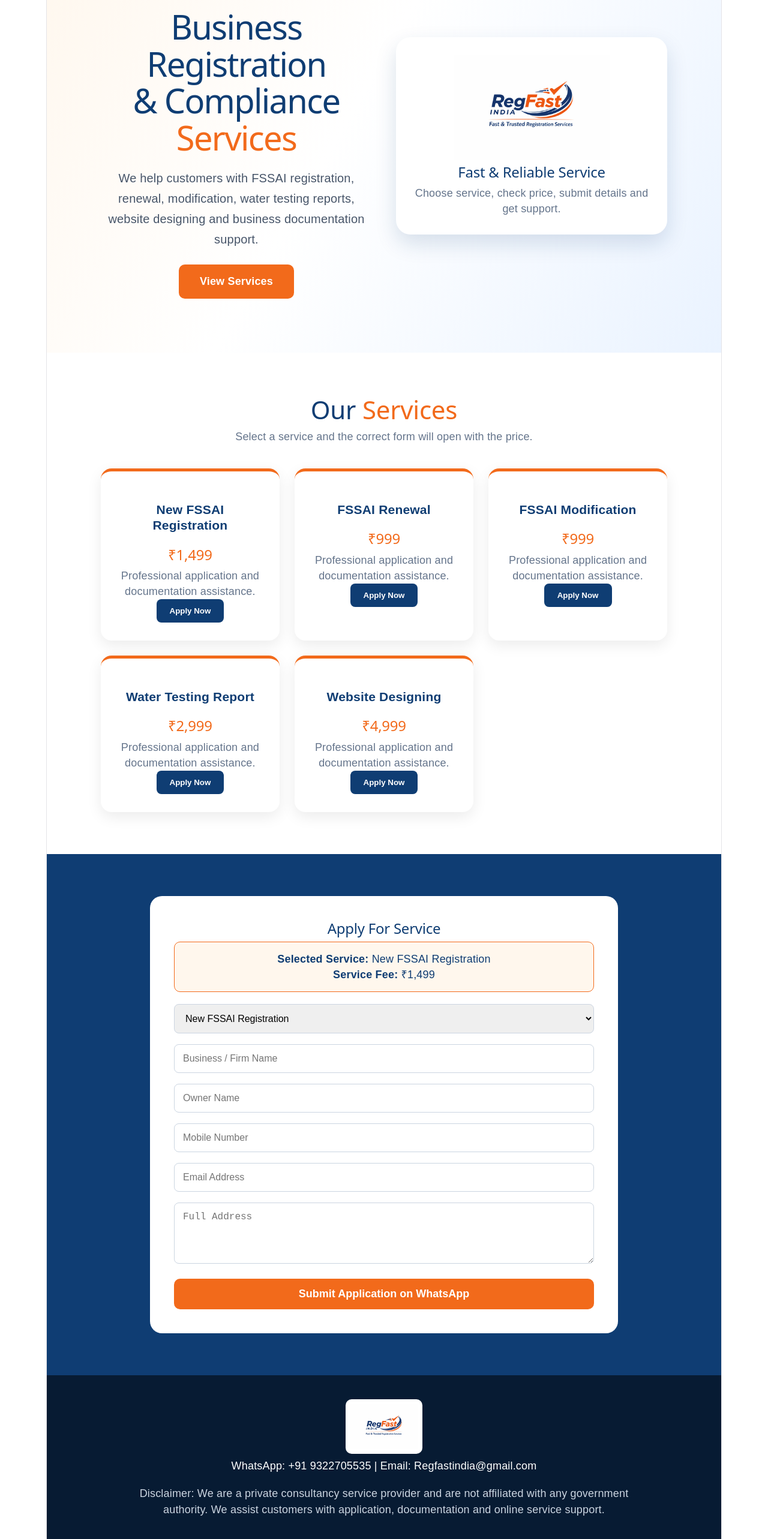
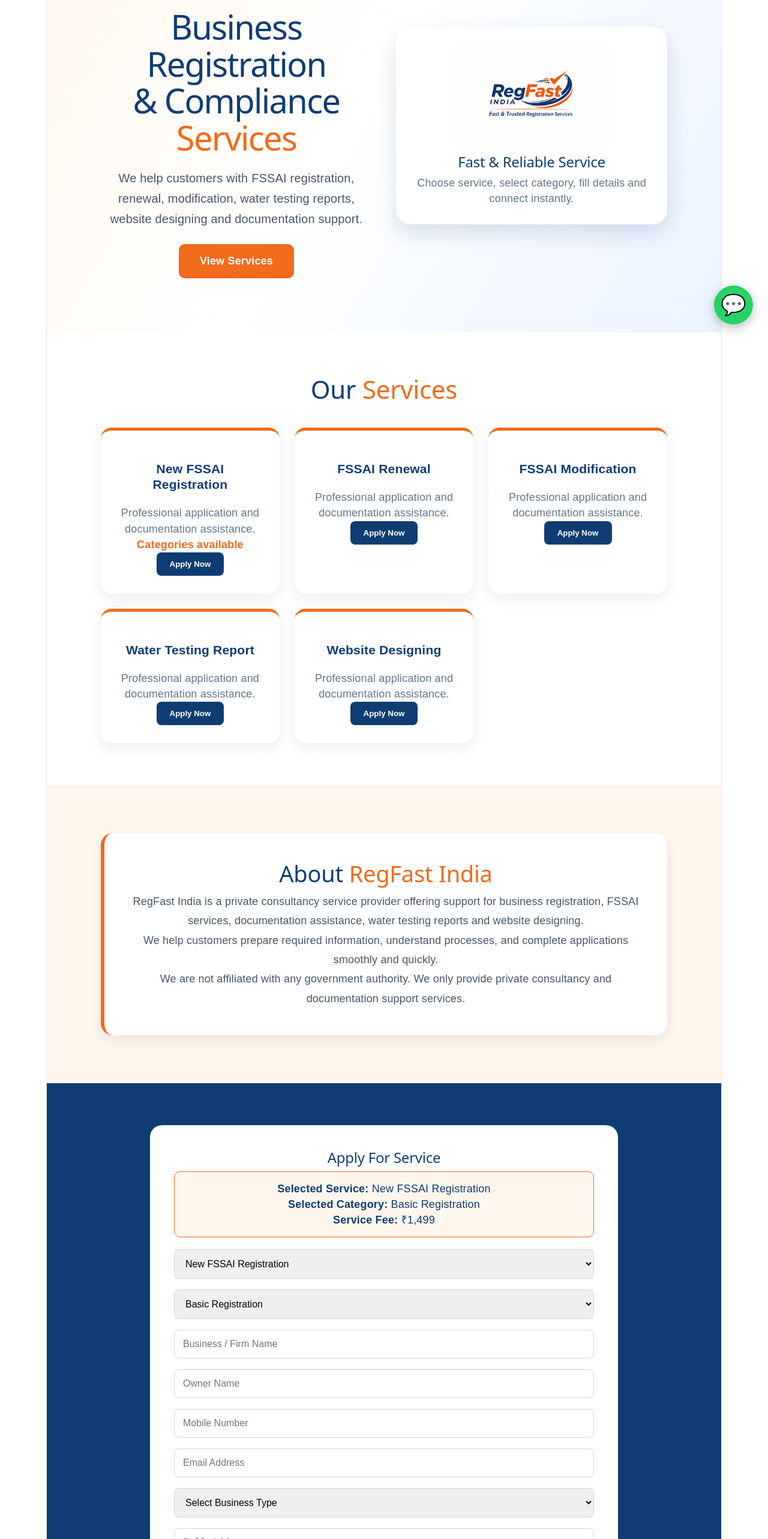
Before and after one commit to shirkeadityaa33-hub/driving-license-site, a React (Vite) app: page / in a window 1280 px wide. Shown: the part 234-2800 px from the top of the page at 60% size. Built offline with nearby package versions, Linux system fonts and the light colour scheme.

Commit message:
added fssai categories

```diff
--- a/src/App.jsx
+++ b/src/App.jsx
@@ -7,7 +7,12 @@
     {
       name: "New FSSAI Registration",
       price: "₹1,499",
-      fields: ["businessName", "ownerName", "phone", "email", "address"],
+      categories: [
+        { name: "Basic Registration", price: "₹1,499" },
+        { name: "State License", price: "₹4,999" },
+        { name: "Central License", price: "₹9,999" },
+      ],
+      fields: ["businessName", "ownerName", "phone", "email", "businessType", "address"],
     },
     {
       name: "FSSAI Renewal",
@@ -32,7 +37,7 @@
   ];
 
   const [selectedService, setSelectedService] = useState(services[0]);
-  const [success, setSuccess] = useState(false);
+  const [selectedCategory, setSelectedCategory] = useState(services[0].categories[0]);
 
   const [formData, setFormData] = useState({
     businessName: "",
@@ -45,6 +50,8 @@
     changesRequired: "",
     city: "",
     websiteType: "",
+    websiteType: "",
+    businessType: "",
     message: "",
   });
 
@@ -59,27 +66,41 @@
     changesRequired: "Changes Required",
     city: "City",
     websiteType: "Website Type",
+    businessType: "Business Type",
     message: "Message / Requirement",
+  };
+
+  const getCurrentPrice = () => {
+    if (selectedService.categories) return selectedCategory.price;
+    return selectedService.price;
   };
 
   const selectService = (service) => {
     setSelectedService(service);
-    setSuccess(false);
+    if (service.categories) {
+      setSelectedCategory(service.categories[0]);
+    } else {
+      setSelectedCategory(null);
+    }
     document.getElementById("apply").scrollIntoView({ behavior: "smooth" });
-  };
-
-  const handleChange = (e) => {
-    setSuccess(false);
-    setFormData({
-      ...formData,
-      [e.target.name]: e.target.value,
-    });
   };
 
   const handleServiceChange = (e) => {
     const service = services.find((item) => item.name === e.target.value);
     setSelectedService(service);
-    setSuccess(false);
+
+    if (service.categories) {
+      setSelectedCategory(service.categories[0]);
+    } else {
+      setSelectedCategory(null);
+    }
+  };
+
+  const handleChange = (e) => {
+    setFormData({
+      ...formData,
+      [e.target.name]: e.target.value,
+    });
   };
 
   const handleSubmit = (e) => {
@@ -94,22 +115,16 @@
     const whatsappMessage = `New Service Application
 
 Service: ${selectedService.name}
-Price: ${selectedService.price}
+Category: ${selectedCategory ? selectedCategory.name : "-"}
+Price: ${getCurrentPrice()}
 
 Client Details:
-${details}
-
-Confirmation Message:
-Stay tuned. Our executive will reach you soon with details about ${selectedService.name}.`;
+${details}`;
 
     window.open(
-      `https://wa.me/${whatsappNumber}?text=${encodeURIComponent(
-        whatsappMessage
-      )}`,
+      `https://wa.me/${whatsappNumber}?text=${encodeURIComponent(whatsappMessage)}`,
       "_blank"
     );
-
-    setSuccess(true);
   };
 
   const renderField = (field) => {
@@ -127,18 +142,25 @@
       );
     }
 
-    if (field === "changesRequired" || field === "address" || field === "message") {
+    if (field === "businessType") {
       return (
-        <textarea
+        <select
           key={field}
           name={field}
-          placeholder={fieldLabels[field]}
-          rows="4"
           value={formData[field]}
           onChange={handleChange}
           required
           style={inputStyle}
-        />
+        >
+          <option value="">Select Business Type</option>
+          <option>Restaurant</option>
+          <option>Cloud Kitchen</option>
+          <option>Food Manufacturer</option>
+          <option>Food Trader</option>
+          <option>Food Distributor</option>
+          <option>Retail Shop</option>
+          <option>Other</option>
+        </select>
       );
     }
 
@@ -157,8 +179,22 @@
           <option>E-commerce Website</option>
           <option>Portfolio Website</option>
           <option>Landing Page</option>
-          <option>Other</option>
         </select>
+      );
+    }
+
+    if (field === "changesRequired" || field === "address" || field === "message") {
+      return (
+        <textarea
+          key={field}
+          name={field}
+          placeholder={fieldLabels[field]}
+          rows="4"
+          value={formData[field]}
+          onChange={handleChange}
+          required
+          style={inputStyle}
+        />
       );
     }
 
@@ -184,6 +220,7 @@
         <nav style={{ display: "flex", gap: "25px", fontWeight: "600" }}>
           <a href="#" style={navStyle}>Home</a>
           <a href="#services" style={navStyle}>Services</a>
+          <a href="#about" style={navStyle}>About</a>
           <a href="#apply" style={navStyle}>Apply</a>
           <a href="#contact" style={navStyle}>Contact</a>
         </nav>
@@ -204,17 +241,17 @@
 
           <p style={heroText}>
             We help customers with FSSAI registration, renewal, modification,
-            water testing reports, website designing and business documentation support.
+            water testing reports, website designing and documentation support.
           </p>
 
           <a href="#services" style={primaryBtn}>View Services</a>
         </div>
 
         <div style={heroCard}>
-          <img src="/logo.jpeg" alt="RegFast India Logo" style={{ width: "260px" }} />
+          <img src="/logo.jpeg" alt="Logo" style={{ width: "260px" }} />
           <h2 style={{ color: "#0F3D73" }}>Fast & Reliable Service</h2>
           <p style={{ color: "#64748b" }}>
-            Choose service, check price, submit details and get support.
+            Choose service, select category, fill details and connect instantly.
           </p>
         </div>
       </section>
@@ -224,26 +261,50 @@
           Our <span style={{ color: "#F26A1B" }}>Services</span>
         </h2>
 
-        <p style={{ textAlign: "center", color: "#64748b", fontSize: "18px" }}>
-          Select a service and the correct form will open with the price.
-        </p>
-
         <div style={serviceGrid}>
           {services.map((service, index) => (
             <div key={index} style={serviceCard}>
               <h3 style={{ color: "#0F3D73" }}>{service.name}</h3>
 
-              <h2 style={{ color: "#F26A1B" }}>{service.price}</h2>
-
               <p style={{ color: "#64748b" }}>
                 Professional application and documentation assistance.
               </p>
+
+              {service.categories && (
+                <p style={{ color: "#F26A1B", fontWeight: "700" }}>
+                  Categories available
+                </p>
+              )}
 
               <button onClick={() => selectService(service)} style={smallBtn}>
                 Apply Now
               </button>
             </div>
           ))}
+        </div>
+      </section>
+
+      <section id="about" style={aboutSection}>
+        <div style={aboutBox}>
+          <h2 style={{ color: "#0F3D73", fontSize: "38px" }}>
+            About <span style={{ color: "#F26A1B" }}>RegFast India</span>
+          </h2>
+
+          <p style={aboutText}>
+            RegFast India is a private consultancy service provider offering
+            support for business registration, FSSAI services, documentation
+            assistance, water testing reports and website designing.
+          </p>
+
+          <p style={aboutText}>
+            We help customers prepare required information, understand processes,
+            and complete applications smoothly and quickly.
+          </p>
+
+          <p style={aboutText}>
+            We are not affiliated with any government authority. We only provide
+            private consultancy and documentation support services.
+          </p>
         </div>
       </section>
 
@@ -256,7 +317,13 @@
           <div style={priceBox}>
             <b>Selected Service:</b> {selectedService.name}
             <br />
-            <b>Service Fee:</b> {selectedService.price}
+            {selectedService.categories && (
+              <>
+                <b>Selected Category:</b> {selectedCategory.name}
+                <br />
+              </>
+            )}
+            <b>Service Fee:</b> {getCurrentPrice()}
           </div>
 
           <form onSubmit={handleSubmit}>
@@ -270,24 +337,34 @@
               ))}
             </select>
 
+            {selectedService.categories && (
+              <select
+                style={inputStyle}
+                value={selectedCategory.name}
+                onChange={(e) => {
+                  const category = selectedService.categories.find(
+                    (cat) => cat.name === e.target.value
+                  );
+                  setSelectedCategory(category);
+                }}
+              >
+                {selectedService.categories.map((category, index) => (
+                  <option key={index}>{category.name}</option>
+                ))}
+              </select>
+            )}
+
             {selectedService.fields.map((field) => renderField(field))}
 
             <button type="submit" style={submitBtn}>
               Submit Application on WhatsApp
             </button>
-
-            {success && (
-              <p style={successMessage}>
-                Thank you! Stay tuned, our executive will reach you soon with
-                details about your selected service: {selectedService.name}.
-              </p>
-            )}
           </form>
         </div>
       </section>
 
       <footer id="contact" style={footerStyle}>
-        <img src="/logo.jpeg" alt="RegFast India" style={footerLogo} />
+        <img src="/logo.jpeg" alt="Logo" style={footerLogo} />
 
         <p>WhatsApp: +91 9322705535 | Email: Regfastindia@gmail.com</p>
 
@@ -297,6 +374,15 @@
           application, documentation and online service support.
         </p>
       </footer>
+
+      <a
+        href="https://wa.me/919322705535"
+        target="_blank"
+        rel="noreferrer"
+        style={whatsappFloat}
+      >
+        💬
+      </a>
     </div>
   );
 }
@@ -399,6 +485,27 @@
   fontWeight: "700",
 };
 
+const aboutSection = {
+  background: "#FFF7ED",
+  padding: "80px 8%",
+};
+
+const aboutBox = {
+  maxWidth: "950px",
+  margin: "auto",
+  background: "white",
+  padding: "45px",
+  borderRadius: "20px",
+  boxShadow: "0 8px 25px rgba(0,0,0,0.08)",
+  borderLeft: "6px solid #F26A1B",
+};
+
+const aboutText = {
+  fontSize: "18px",
+  lineHeight: "1.8",
+  color: "#475569",
+};
+
 const applySection = {
   background: "#0F3D73",
   padding: "70px 20px",
@@ -443,15 +550,6 @@
   cursor: "pointer",
 };
 
-const successMessage = {
-  color: "#15803d",
-  background: "#dcfce7",
-  padding: "14px",
-  borderRadius: "10px",
-  marginTop: "15px",
-  fontWeight: "700",
-};
-
 const footerStyle = {
   background: "#071B33",
   color: "white",
@@ -471,3 +569,20 @@
   maxWidth: "850px",
   margin: "20px auto",
 };
+
+const whatsappFloat = {
+  position: "fixed",
+  bottom: "25px",
+  right: "25px",
+  width: "65px",
+  height: "65px",
+  background: "#25D366",
+  color: "white",
+  borderRadius: "50%",
+  display: "flex",
+  alignItems: "center",
+  justifyContent: "center",
+  fontSize: "34px",
+  textDecoration: "none",
+  boxShadow: "0 6px 18px rgba(0,0,0,0.25)",
+};
```
